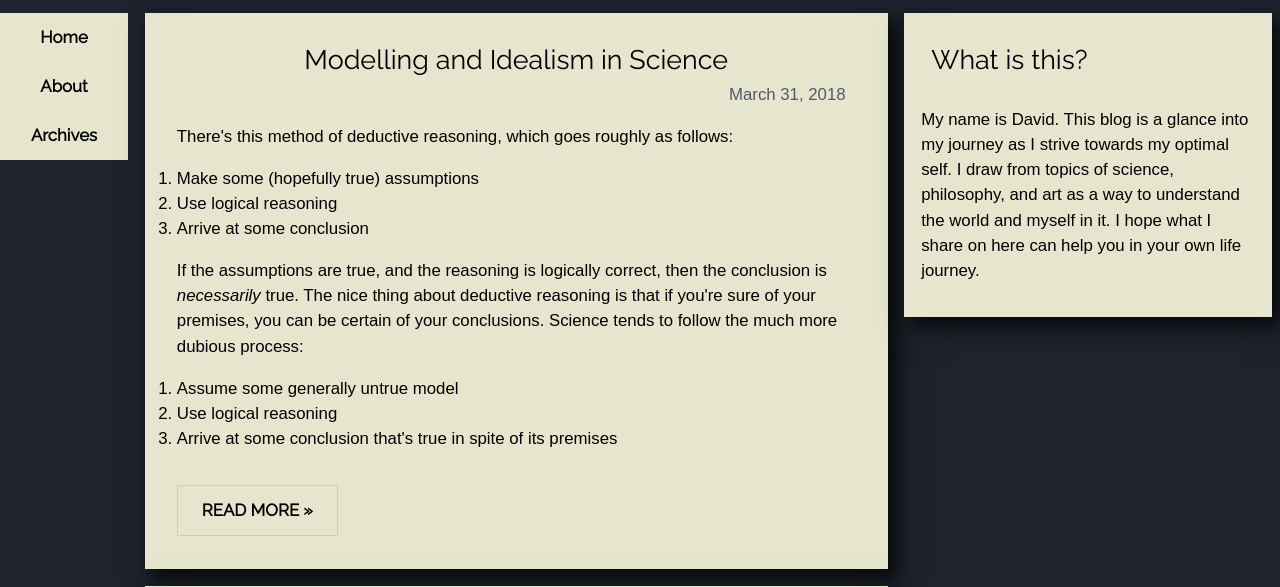
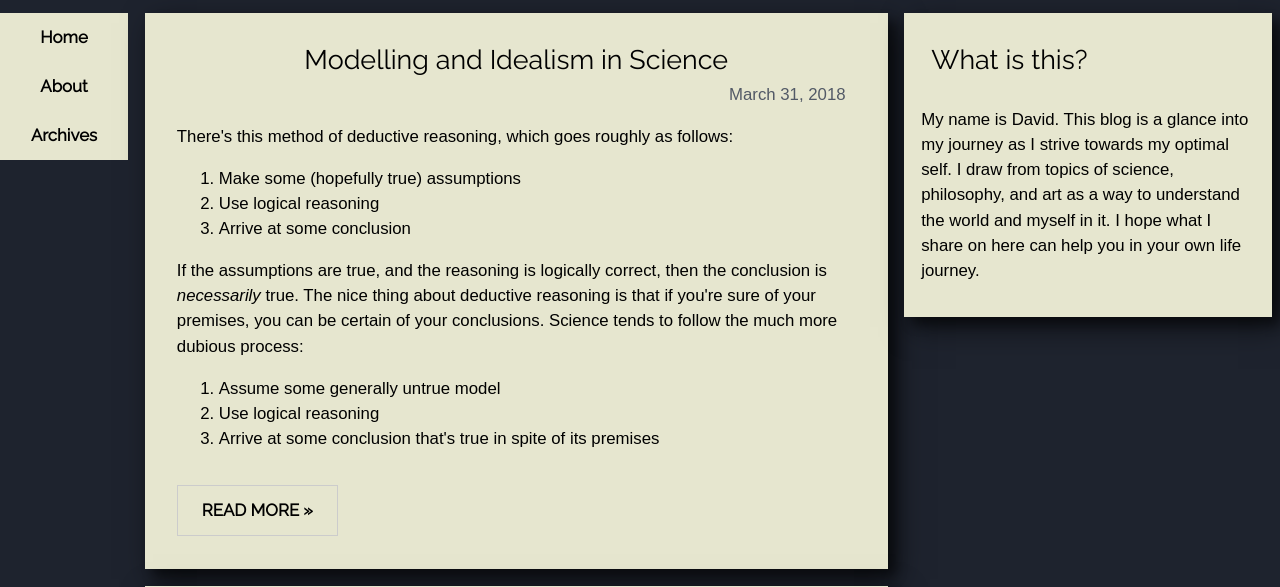
Before and after one commit to primetimeblues/tim, a Django app: page / in a window 1280 px wide. Shown: the part 304-891 px from the top of the page. Run offline with Django 3.2, Linux system fonts and the light colour scheme; data comes from the database, SQL or seed files in the repository; some web fonts are replaced.

Commit message:
ordered list padding

```diff
--- a/timsite/blog/static/blog/base.css
+++ b/timsite/blog/static/blog/base.css
@@ -57,6 +57,7 @@ article > h1{
 
 article > ol{
     list-style-type: decimal;
+    padding-left: 2.5em;
 }
 
 em {
--- a/timsite/static/blog/base.css
+++ b/timsite/static/blog/base.css
@@ -57,6 +57,7 @@ article > h1{
 
 article > ol{
     list-style-type: decimal;
+    padding-left: 2.5em;
 }
 
 em {
```
